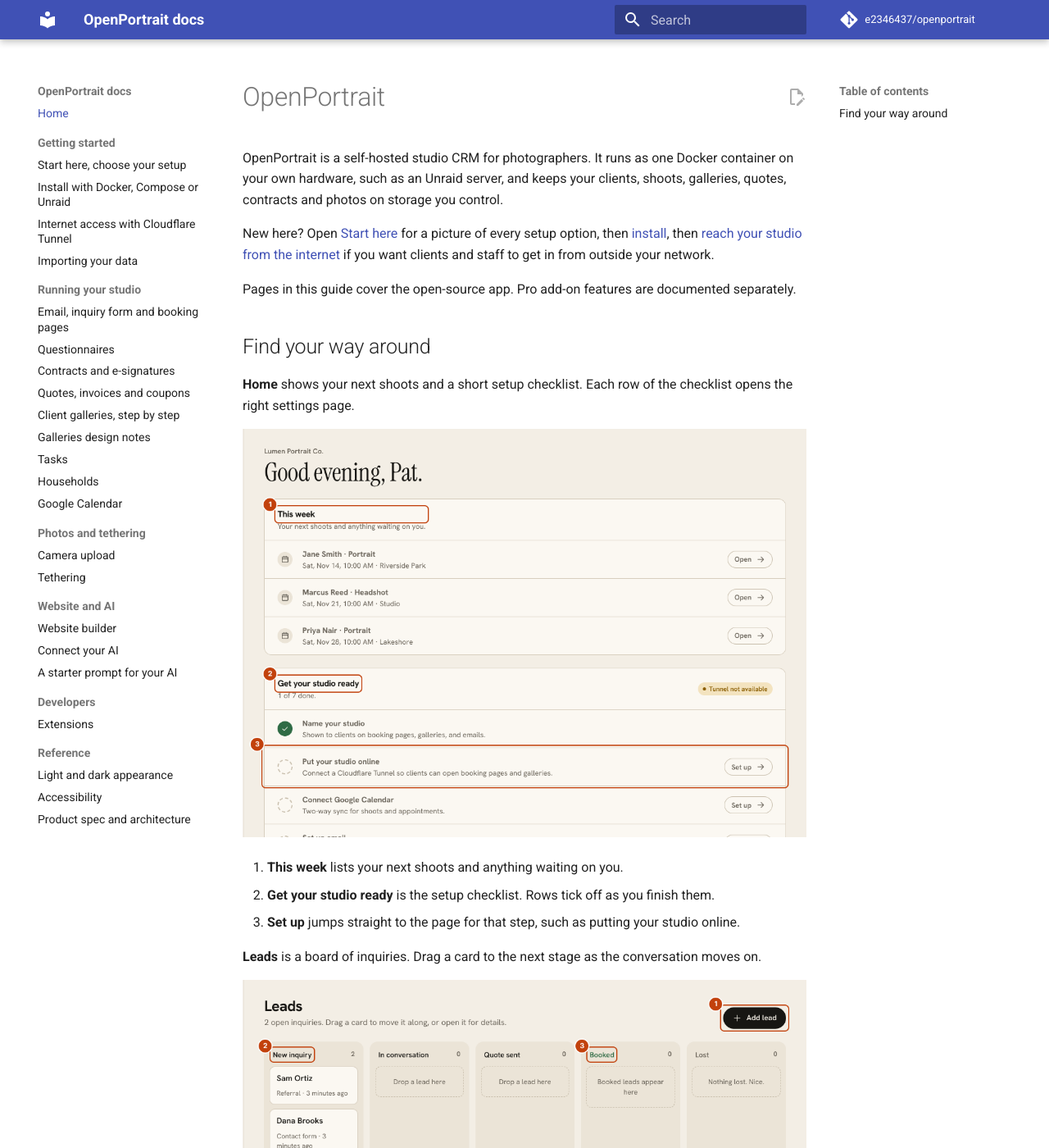
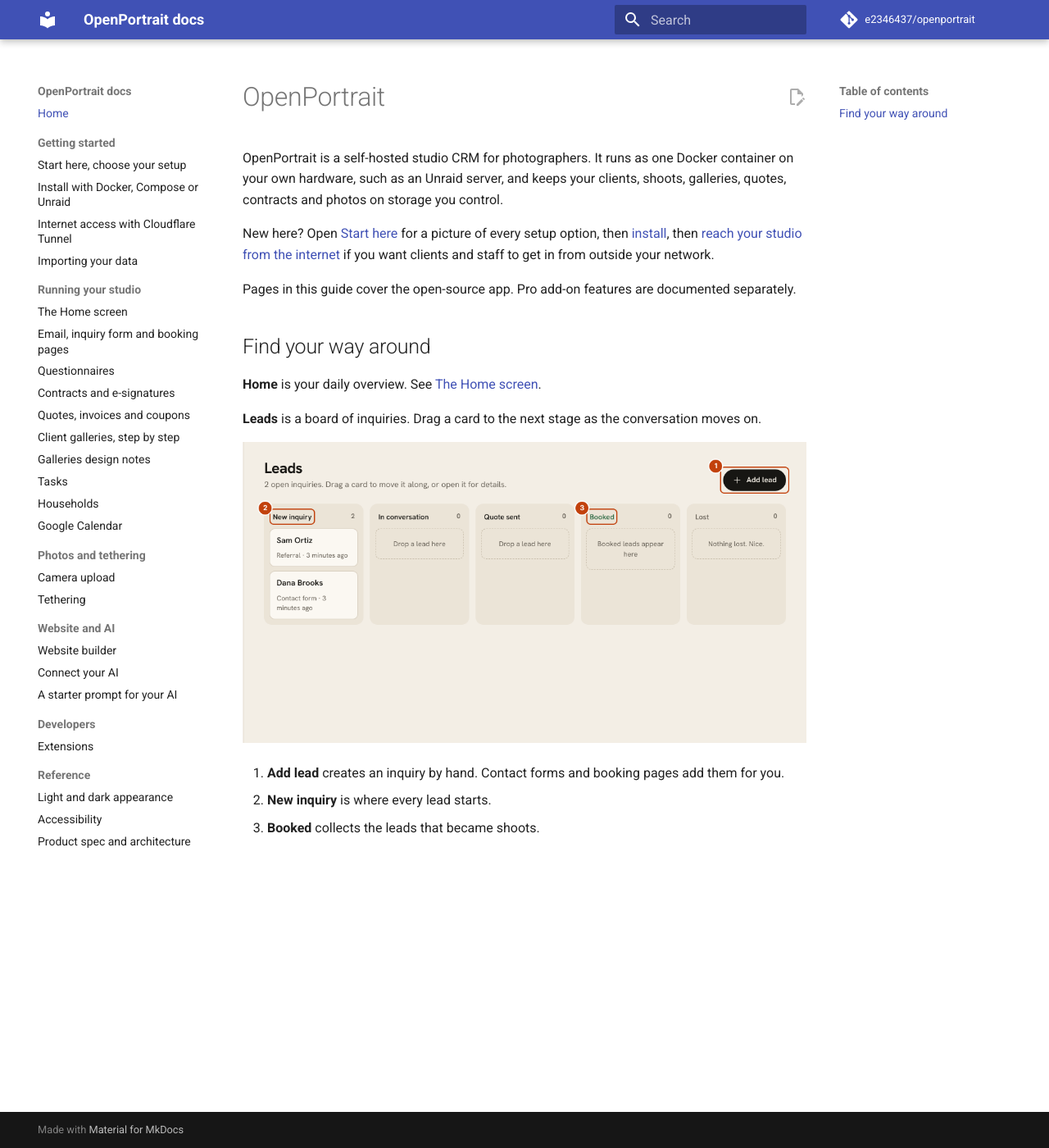
Before and after one commit to e2346437/openportrait, an MkDocs documentation site: the page built from docs/index.md, in a window 1280 px wide and 1400 px high. Shown: the whole window at 82% size. Built offline with MkDocs 1.6.1 and Material for MkDocs 9.7.7, drawn with Linux system fonts in a browser that asks for light colours; comment, search, counter and statistics services are not loaded.

Commit message:
docs: Home screen page and sign-in photo, with annotated screenshots
Co-Authored-By: Claude Sonnet 5.5 <noreply@anthropic.com>
Claude-Session: https://claude.ai/code/session_018upz6jXpJttvq6zS9BbNcx

```diff
--- a/docs/index.md
+++ b/docs/index.md
@@ -8,13 +8,7 @@ Pages in this guide cover the open-source app. Pro add-on features are documente
 
 ## Find your way around
 
-**Home** shows your next shoots and a short setup checklist. Each row of the checklist opens the right settings page.
-
-![Home screen with numbered callouts](img/dashboard-home.png)
-
-1. **This week** lists your next shoots and anything waiting on you.
-2. **Get your studio ready** is the setup checklist. Rows tick off as you finish them.
-3. **Set up** jumps straight to the page for that step, such as putting your studio online.
+**Home** is your daily overview. See [The Home screen](home.md).
 
 **Leads** is a board of inquiries. Drag a card to the next stage as the conversation moves on.
 
--- a/mkdocs.yml
+++ b/mkdocs.yml
@@ -37,6 +37,7 @@ nav:
       - Internet access with Cloudflare Tunnel: cloudflare-tunnel.md
       - Importing your data: import.md
   - Running your studio:
+      - The Home screen: home.md
       - Email, inquiry form and booking pages: booking.md
       - Questionnaires: questionnaires.md
       - Contracts and e-signatures: contracts.md
```
Also changed, not shown: docs/home.md (added, +53 -0 lines), docs/img/dashboard-home.png (deleted), docs/img/home-new-studio.png (added), docs/img/home-overview.png (added), docs/img/settings-signin-photo.png (added).
